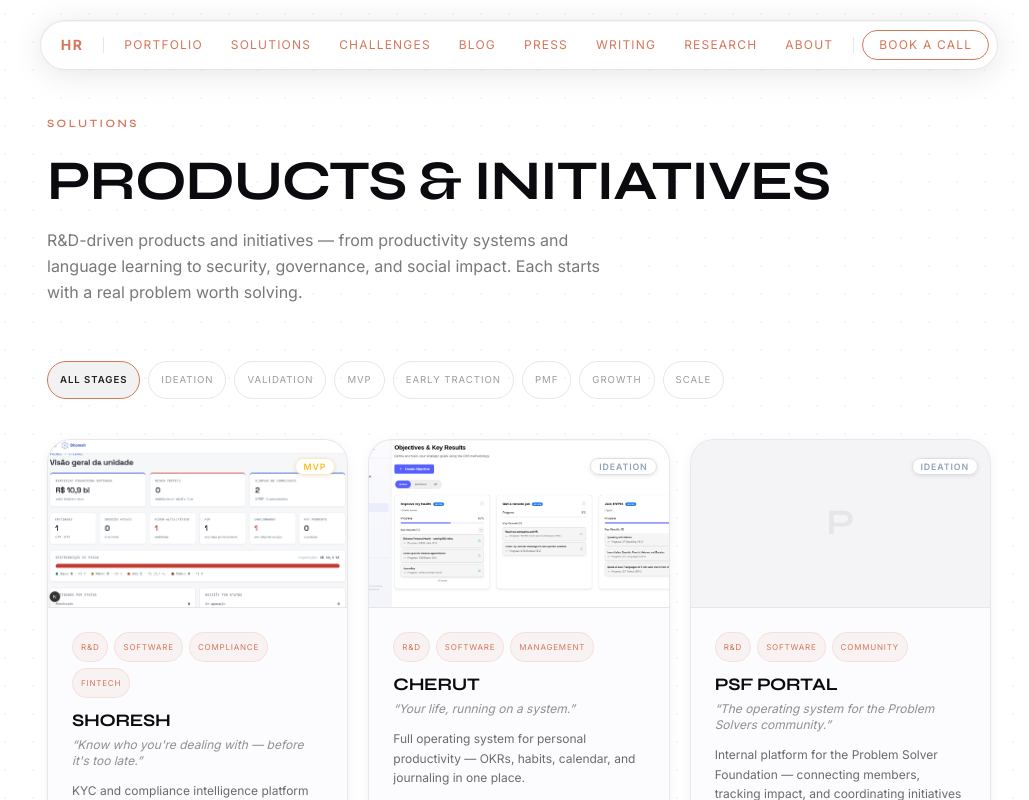
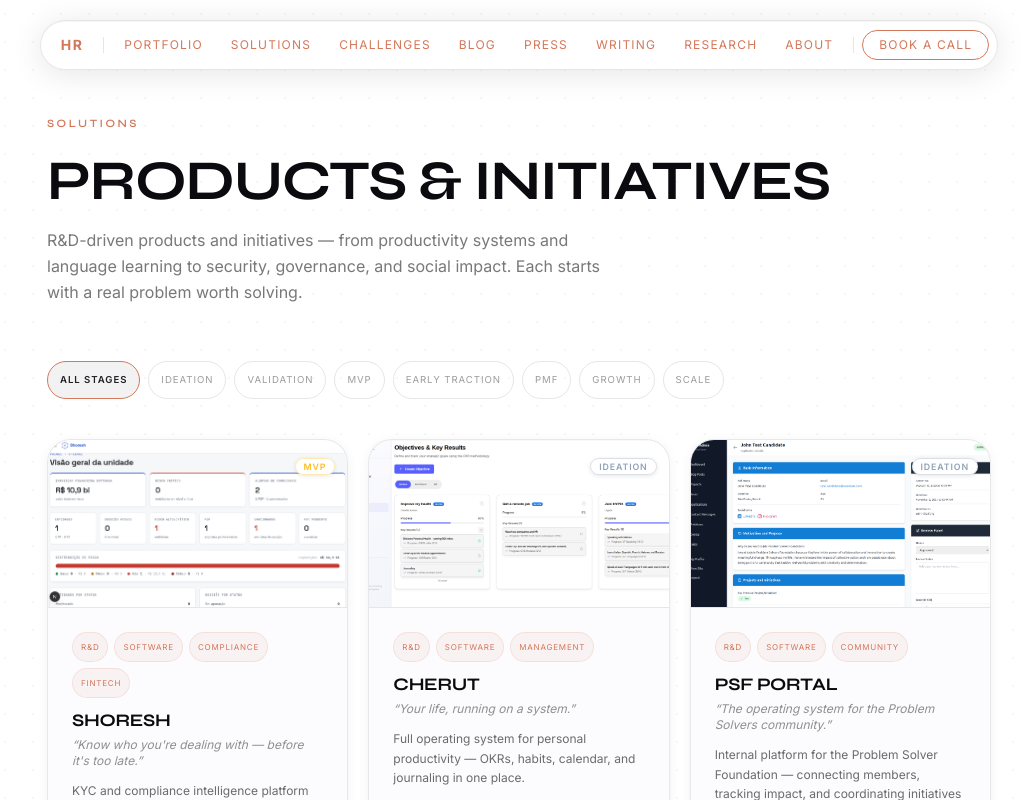
Before and after one commit to chutzpah-os/hr-portal, a Next.js app in the folder frontend/: page /solutions in a window 1280 px wide. Shown: the top 800 px of the page, without its empty margins (121-1150 px from the left). Built offline with nearby package versions, Linux system fonts and the light colour scheme; a web font is replaced by a local one.

Commit message:
feat(solutions): add PSF Portal cover image

```diff
--- a/frontend/src/data/solutions.ts
+++ b/frontend/src/data/solutions.ts
@@ -83,6 +83,8 @@ Beyond coordination, the portal is a space for community identity — where the
 Built to scale the mission without losing the human element.`,
     tags: ['R&D', 'Software', 'Community'],
     status: 'Ideation',
+    image: '/images/psf-portal-cover.png',
+    imageFit: 'cover',
   },
   {
     id: 'data-aggregator',
```
Also changed, not shown: frontend/public/images/psf-portal-cover.png (added).
